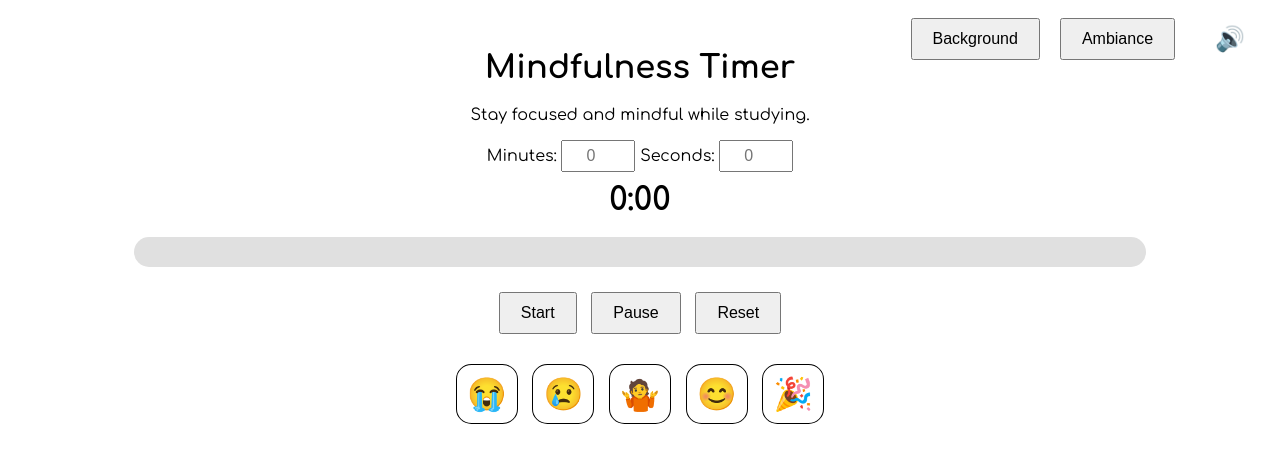
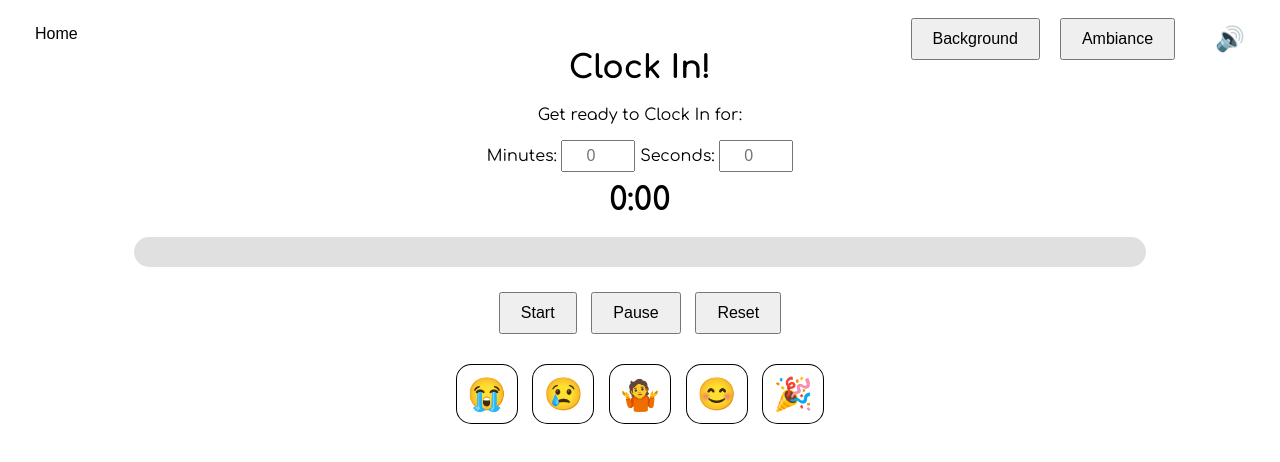
Before and after one commit to reesestic/shark-hacks-study-website, a plain HTML site: page Desktop/sharkhack/templates/index.html in a window 1280 px wide. Drawn offline with nearby package versions, Linux system fonts and the light colour scheme; no server answers.

Commit message:
I hope we are almost done

```diff
--- a/Desktop/sharkhack/templates/index.html
+++ b/Desktop/sharkhack/templates/index.html
@@ -4,7 +4,7 @@
     <meta charset="UTF-8">
     <p class="citation" id="citation" style="display: none;">Image by <a href="https://www.vecteezy.com" target="_blank" rel="noopener noreferrer">Vecteezy</a></p>
     <meta name="viewport" content="width=device-width, initial-scale=1.0">
-    <title>Mindfulness Timer</title>
+    <title>Clock In!</title>
     <link href="https://fonts.googleapis.com/css2?family=Comfortaa:wght@400;700&display=swap" rel="stylesheet">
     <style>
         body {
@@ -102,6 +102,26 @@
         color: white; /* Makes the text white */
         }
 
+        .top-left-container {
+            position: absolute; /* Position it relative to the page */
+            top: 10px; /* Distance from the top */
+            left: 10px; /* Distance from the left */
+            z-index: 1000; /* Ensure it stays above other elements */
+        }
+
+        .home-btn {
+            background-color: #ffffff; /* Button background color */
+            color: #000000; /* Button text color */
+            border: none; /* Remove border */
+            padding: 10px 20px; /* Add padding for size */
+            font-size: 1em; /* Font size */
+            cursor: pointer; /* Pointer cursor on hover */
+        }
+
+        .home-btn:hover {
+            background-color: #5aa8a0; /* Darker background on hover */
+        }
+
         .citation {
             position: fixed; /* Fixes the position to the bottom-left corner */
             bottom: 10px; /* Distance from the bottom */
@@ -144,6 +164,9 @@
     <script src="https://cdn.jsdelivr.net/npm/canvas-confetti@1.6.0/dist/confetti.browser.min.js"></script>
 </head>
 <body>
+    <div class="top-left-container">
+        <a href="../Home/index.html"><button class="btn home-btn">Home</button></a>
+    </div>
     <div class="top-right-container">
         <!-- Background Dropdown -->
         <div class="dropdown background-dropdown">
@@ -178,8 +201,8 @@
         </button>
     </div>
 
-    <h1>Mindfulness Timer</h1>
-    <p>Stay focused and mindful while studying.</p>
+    <h1>Clock In!</h1>
+    <p>Get ready to Clock In for:</p>
     <div>
         <label for="time-minutes">Minutes: </label>
         <input type="number" id="time-minutes" min="0" placeholder="0">
```
